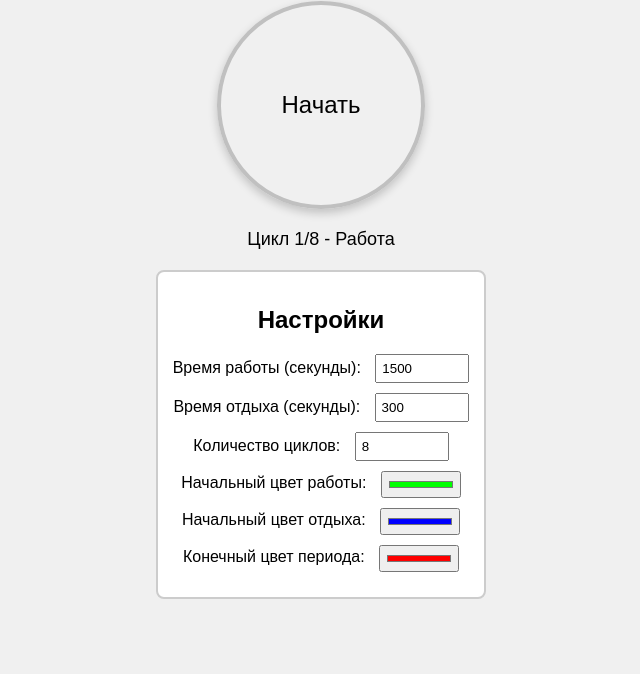
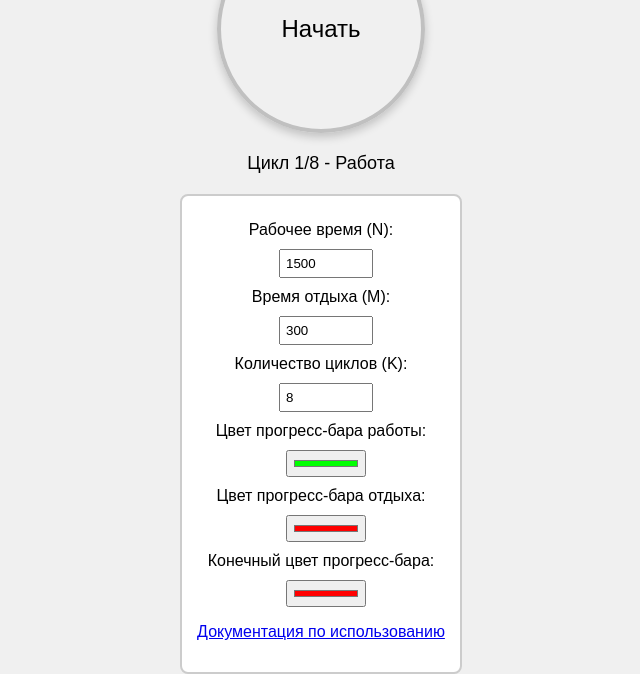
Before and after one commit to s42n36p21/my-timer-app, a plain HTML site: page index.html in a window 1280 px wide. Shown: the part 148-822 px from the top of the page, without its empty margins (319-959 px from the left). Drawn offline with Linux system fonts and the light colour scheme.

Commit message:
Update index.html

```diff
--- a/index.html
+++ b/index.html
@@ -16,33 +16,27 @@
             <div class="timer-text" id="timerText">Начать</div>
         </div>
         <div id="cycleInfo">Цикл 1/8 - Работа</div>
-        <div class="settings">
-            <h2>Настройки</h2>
-            <label>
-                Время работы (секунды):
-                <input type="number" id="workTime" value="1500" min="1">
-            </label>
-            <label>
-                Время отдыха (секунды):
-                <input type="number" id="restTime" value="300" min="1">
-            </label>
-            <label>
-                Количество циклов:
-                <input type="number" id="cycleCount" value="8" min="1">
-            </label>
-            <label>
-                Начальный цвет работы:
-                <input type="color" id="workColor" value="#00ff00">
-            </label>
-            <label>
-                Начальный цвет отдыха:
-                <input type="color" id="restColor" value="#0000ff">
-            </label>
-            <label>
-                Конечный цвет периода:
-                <input type="color" id="endColor" value="#ff0000">
-            </label>
-        </div>
+<div class="settings">
+    <label for="workTime">Рабочее время (N):</label>
+    <input type="number" id="workTime" value="1500">
+
+    <label for="restTime">Время отдыха (M):</label>
+    <input type="number" id="restTime" value="300">
+
+    <label for="cycleCount">Количество циклов (K):</label>
+    <input type="number" id="cycleCount" value="8">
+
+    <label for="progressColorWork">Цвет прогресс-бара работы:</label>
+    <input type="color" id="progressColorWork" value="#00ff00">
+
+    <label for="progressColorRest">Цвет прогресс-бара отдыха:</label>
+    <input type="color" id="progressColorRest" value="#ff0000">
+
+    <label for="endColor">Конечный цвет прогресс-бара:</label>
+    <input type="color" id="endColor" value="#ff0000">
+
+    <p><a href="documentation.html">Документация по использованию</a></p> <!-- Ссылка на документацию -->
+</div>
     </div>
     <script src="script.js"></script>
 </body>
```
